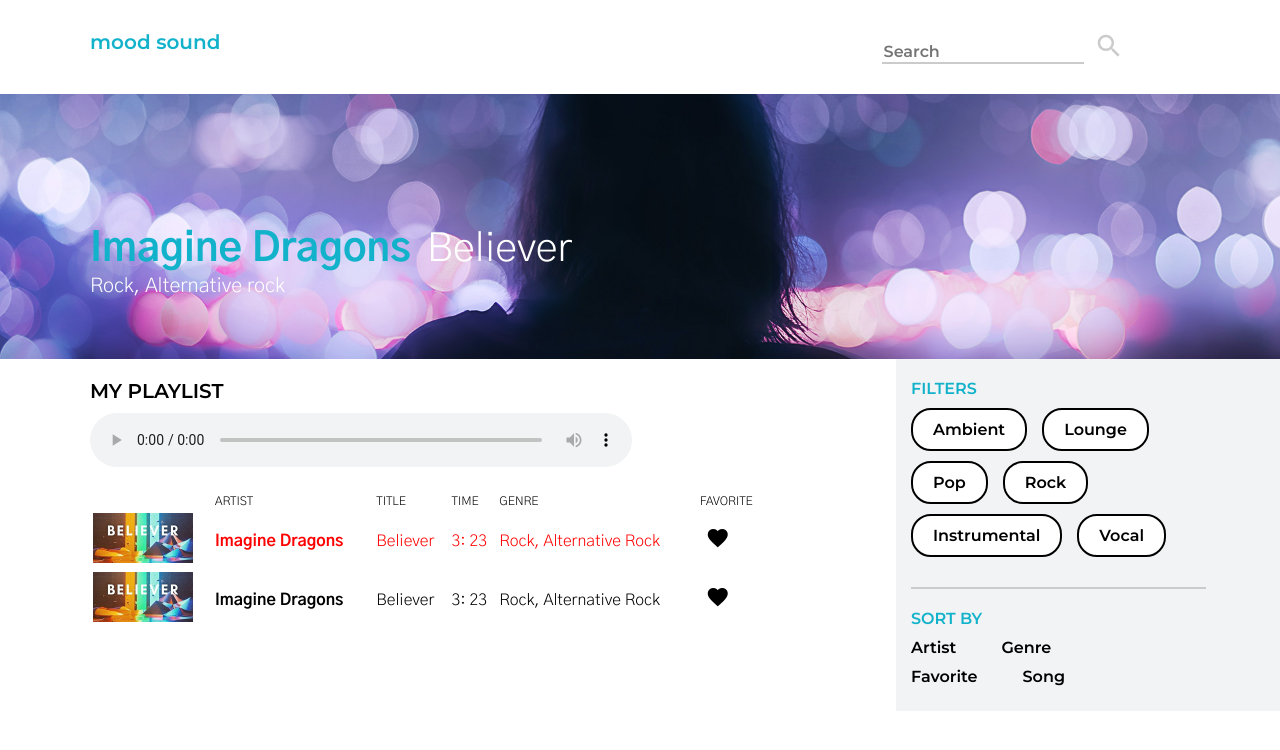
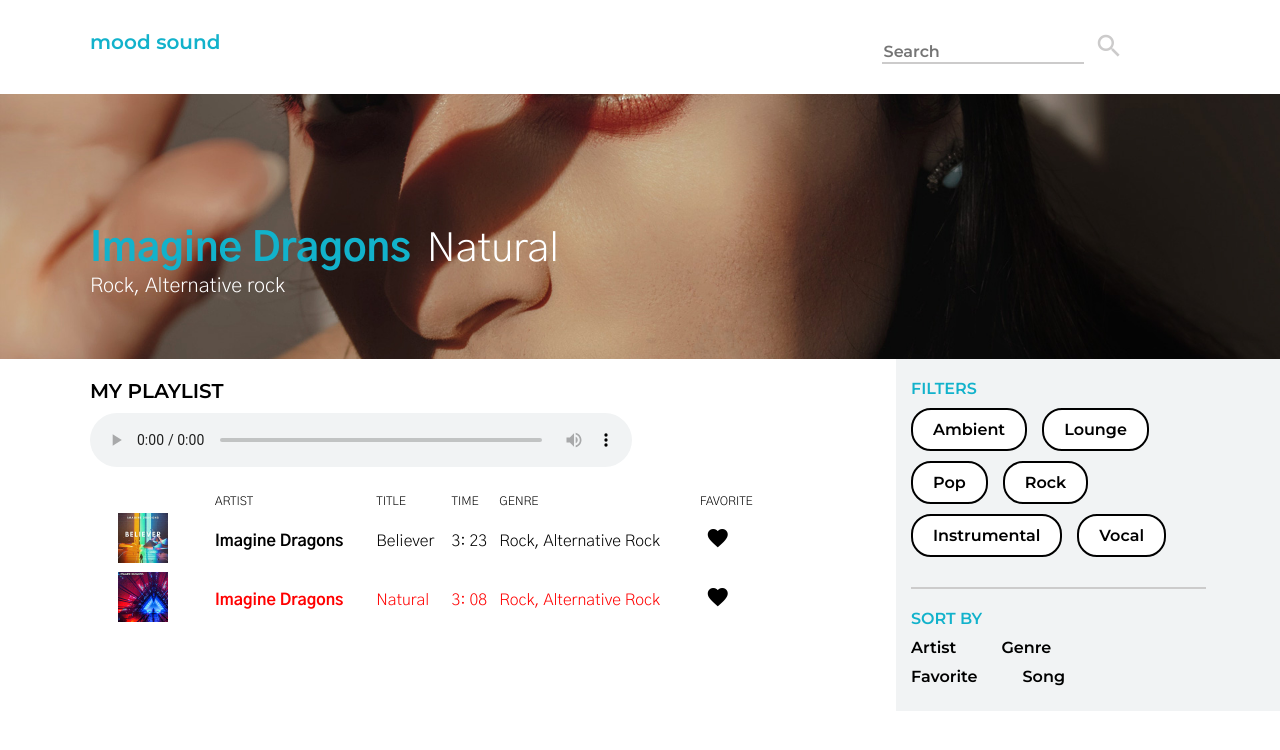
Before and after one commit to OlhaHolovina/audio-player, a plain HTML site: page index.html in a window 1280 px wide. Drawn offline with Linux system fonts and the light colour scheme.

Commit message:
song 2 add

```diff
--- a/css/style.css
+++ b/css/style.css
@@ -124,7 +124,7 @@
 td.song-img img{
   width: 100px;
   height: 50px;
-  object-fit: cover;
+  object-fit: contain;
 }
 
 /*playlist*/
--- a/js/player.js
+++ b/js/player.js
@@ -1,6 +1,6 @@
 const state = {
   search: '',
-  activeSong: '1',
+  activeSong: '2',
   activeFilter: '',
   activeSorting: '',
   sorting: [
@@ -32,12 +32,12 @@
     },
     {
       id: '2',
-      media: '/media/imagine-dragons-believer.mp3',
-      previewSrc: 'img/preview/imagine-dragons-believer-cover.jpg',
-      songImgSrc: 'img/main/imagine-dragons-believer-pict.jpg',
+      media: '/media/imagine-dragons-natural.mp3',
+      previewSrc: 'img/preview/imagine-dragons-natural-cover.jpg',
+      songImgSrc: 'img/main/imagine-dragons-natural-pict.jpg',
       artist: 'Imagine Dragons',
-      title: 'Believer',
-      time: '3: 23',
+      title: 'Natural',
+      time: '3: 08',
       genre: 'Rock, Alternative rock',
       favorite: false,
       show: true,
```
Also changed, not shown: img/main/imagine-dragons-natural-pict.jpg (added), img/preview/imagine-dragons-natural-cover.jpg (added), 1 other file.
